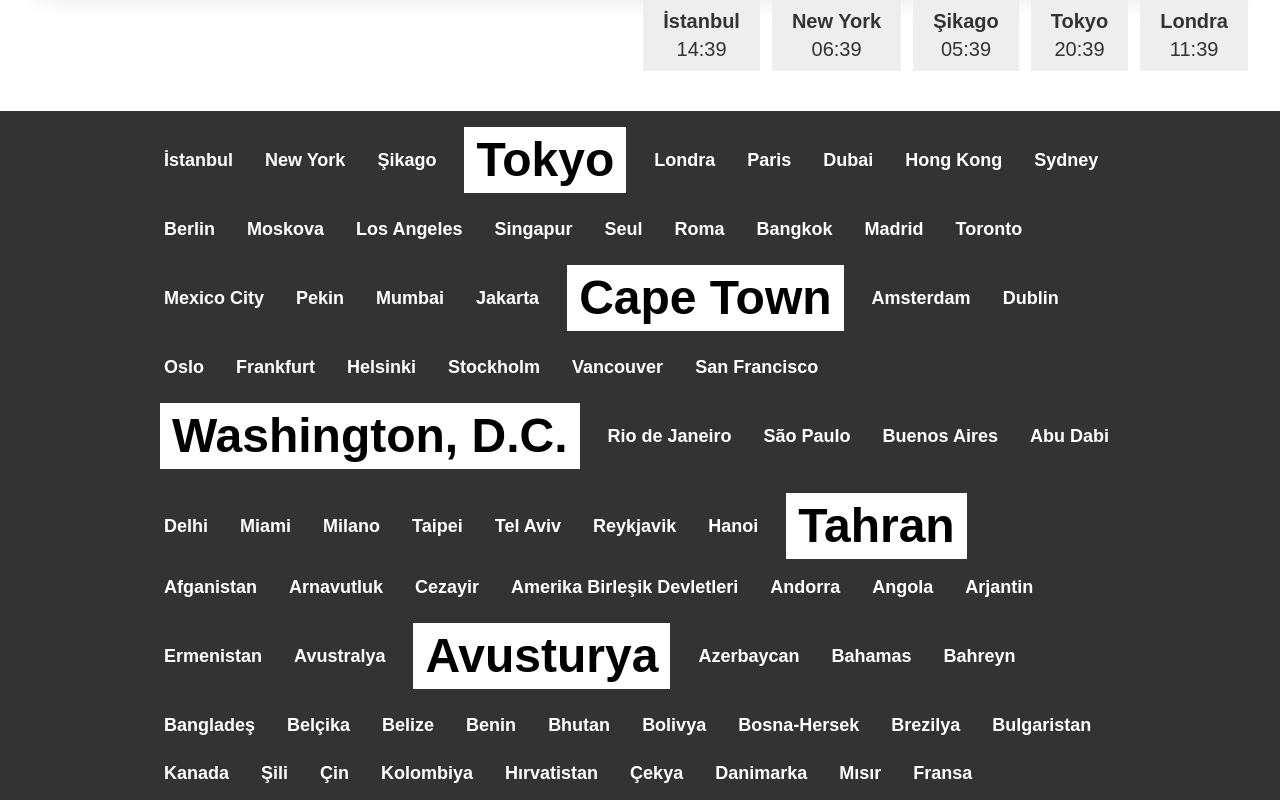
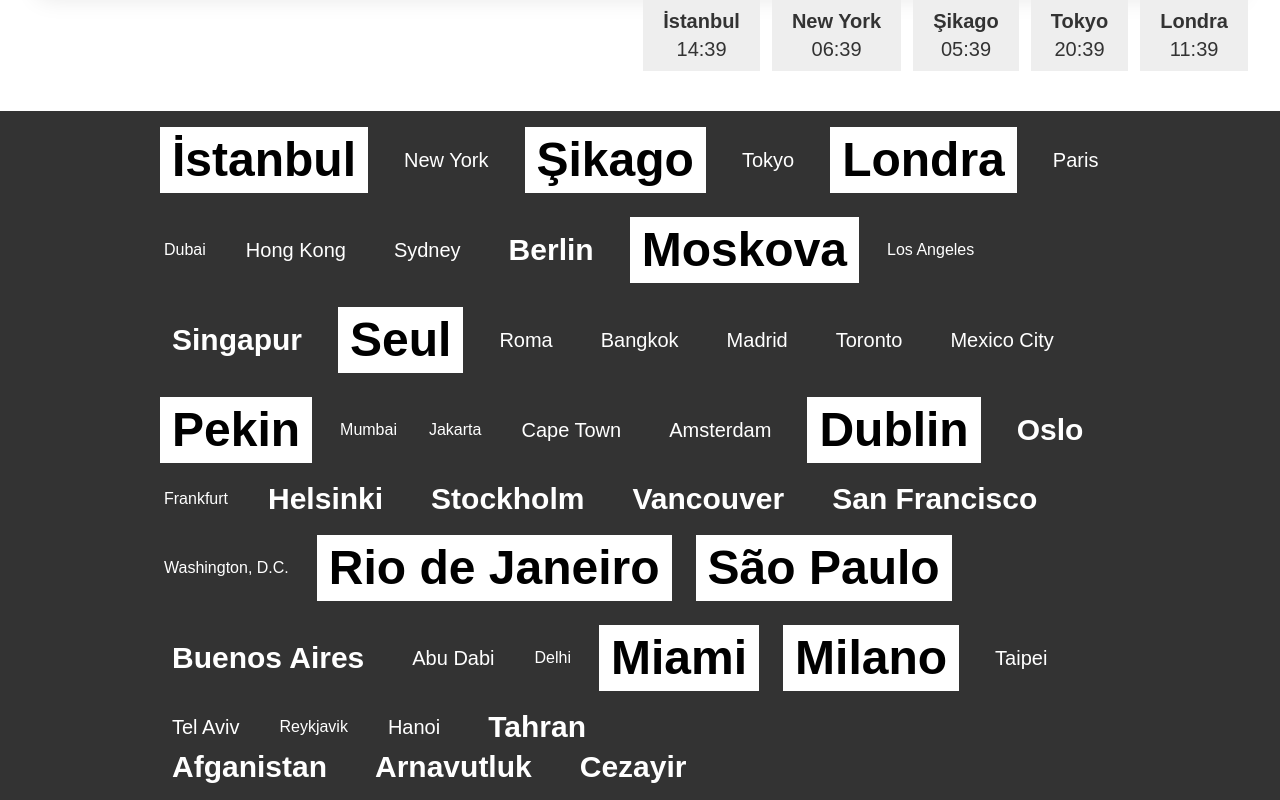
Before and after one commit to malikozturkk/sorgulat-superapp, a Next.js app: page /saat-kac in a window 1280 px wide. Shown: the part 480-1280 px from the top of the page. Built offline with nearby package versions, Linux system fonts and the light colour scheme; no server answers.

Commit message:
feat: change random selected city and country structure

```diff
--- a/src/app/api/timezones/cities/route.ts
+++ b/src/app/api/timezones/cities/route.ts
@@ -1,13 +1,13 @@
 import { NextResponse } from "next/server";
 import { cities } from "../data";
-import { getRandomIndexes } from "@/utils/generator";
+import { getRandomIndexes, getRandomType } from "@/utils/generator";
 
 export async function GET() {
     const selectedIndexes = getRandomIndexes(cities.length);
     return NextResponse.json(
         cities.map((city, index) => ({
             ...city,
-            selected: selectedIndexes.has(index),
+            type: selectedIndexes.has(index) ? getRandomType() : null,
         }))
     );
 }
--- a/src/app/api/timezones/countries/route.ts
+++ b/src/app/api/timezones/countries/route.ts
@@ -1,13 +1,13 @@
 import { NextResponse } from "next/server";
 import { countries } from "../data";
-import { getRandomIndexes } from "@/utils/generator";
+import { getRandomIndexes, getRandomType } from "@/utils/generator";
 
 export async function GET() {
     const selectedIndexes = getRandomIndexes(countries.length);
     return NextResponse.json(
         countries.map((country, index) => ({
             ...country,
-            selected: selectedIndexes.has(index),
+            type: selectedIndexes.has(index) ? getRandomType() : null,
         }))
     );
 }
--- a/src/app/api/timezones/data.ts
+++ b/src/app/api/timezones/data.ts
@@ -3,7 +3,7 @@ export interface TimezoneData {
     slug: string
     timezone: string;
     country?: string
-    selected?: boolean
+    type?: "5xl" | "3xl" | "xl" | "base"
 }
 
 export interface PopulerCities {
--- a/src/app/saat-kac/page.tsx
+++ b/src/app/saat-kac/page.tsx
@@ -3,43 +3,47 @@ import Link from "next/link";
 import { TimeData, TimezoneData } from "../api/timezones/data";
 import LiveClock from "@/components/Timezone/LiveClock";
 
+
+const getClassName = (type: string) => {
+    const classMap: Record<string, string> = {
+        "5xl": "hover:bg-primary text-black font-extrabold text-2xl md:text-5xl px-3 bg-white hover:text-white",
+        "3xl": "hover:bg-primary text-white font-extrabold text-lg md:text-3xl px-3",
+        "xl": "hover:bg-primary text-white font-normal text-base md:text-xl px-3",
+    };
+
+    return classMap[type] || "px-1 text-white hover:bg-primary font-normal text-sm md:text-base";
+};
+
+const TimezoneLink = ({ timezone }: { timezone: TimezoneData }) => (
+    <Link
+        key={`/saat-kac/${timezone.name}`}
+        href={`/saat-kac/${timezone?.slug}/`}
+        style={{ lineHeight: timezone.type === "5xl" ? "1.375" : "1.5rem" }}
+        className={getClassName(timezone?.type || "base")}
+    >
+        {timezone?.name}
+    </Link>
+);
+
 export default async function Home() {
-    const getCitiesTimezones = await getRequest("/api/timezones/cities")
-    const getCountriesTimezones = await getRequest("/api/timezones/countries")
-    const randomItemClass = "bg-white hover:bg-primary text-black hover:text-white text-black font-extrabold px-3 text-2xl md:text-5xl"
-    const getTurkeyData: TimeData = await getRequest(`/api/timezones/turkiye`);
-    if (!getCitiesTimezones || !getCountriesTimezones || !getTurkeyData) {
-        return (
-            <div>veri alınamadı</div>
-        )
-    }
+    const [getCitiesTimezones, getCountriesTimezones, getTurkeyData]: [TimezoneData[], TimezoneData[], TimeData] = await Promise.all([
+        getRequest("/api/timezones/cities"),
+        getRequest("/api/timezones/countries"),
+        getRequest("/api/timezones/turkiye"),
+    ]);
     return (
         <div className="flex flex-col items-center gap-5 md:gap-10">
             <LiveClock initialTime={getTurkeyData} />
             <div className="flex justify-center bg-[#333] py-4 w-full">
                 <div style={{ width: "75vw" }} className="flex flex-col items-center gap-4">
                     <div className="flex gap-6 flex-wrap items-center">
-                        {getCitiesTimezones.map((timezone: TimezoneData) => (
-                            <Link
-                                key={`/saat-kac/${timezone.name}`}
-                                href={`/saat-kac/${timezone?.slug}/`}
-                                style={{ lineHeight: timezone.selected ? "1.375" : "1.5rem" }}
-                                className={`${timezone.selected ? randomItemClass : "text-lg font-semibold px-1 text-white hover:bg-primary"} duration-300`}
-                            >
-                                {timezone?.name}
-                            </Link>
+                        {getCitiesTimezones.map((timezone) => (
+                            <TimezoneLink key={timezone.name} timezone={timezone} />
                         ))}
                     </div>
                     <div className="flex gap-6 flex-wrap items-center">
-                        {getCountriesTimezones.map((timezone: TimezoneData, index: number) => (
-                            <Link
-                                key={`/saat-kac/${timezone.name}`}
-                                href={`/saat-kac/${timezone?.slug}/`}
-                                style={{ lineHeight: timezone.selected ? "1.375" : "1.5rem" }}
-                                className={timezone.selected ? randomItemClass : "text-lg font-semibold px-1 text-white hover:bg-primary"}
-                            >
-                                {timezone?.name}
-                            </Link>
+                        {getCountriesTimezones.map((timezone) => (
+                            <TimezoneLink key={timezone.name} timezone={timezone} />
                         ))}
                     </div>
                 </div>
--- a/src/utils/generator.ts
+++ b/src/utils/generator.ts
@@ -1,8 +1,19 @@
 export function getRandomIndexes(length: number) {
-    const count = Math.max(1, Math.floor(length / 10));
+    const count = Math.max(2, Math.floor(length / 1));
     const indexes = new Set<number>();
     while (indexes.size < count) {
         indexes.add(Math.floor(Math.random() * length));
     }
     return indexes;
 }
+
+
+export function getRandomType() {
+    const weightedTypes = [
+        "5xl", "5xl", "5xl", ,
+        "3xl", "3xl", "3xl", "3xl", "3xl", "3xl",
+        "xl", "xl", "xl", "xl",
+        "base",
+    ];
+    return weightedTypes[Math.floor(Math.random() * weightedTypes.length)];
+}
```
